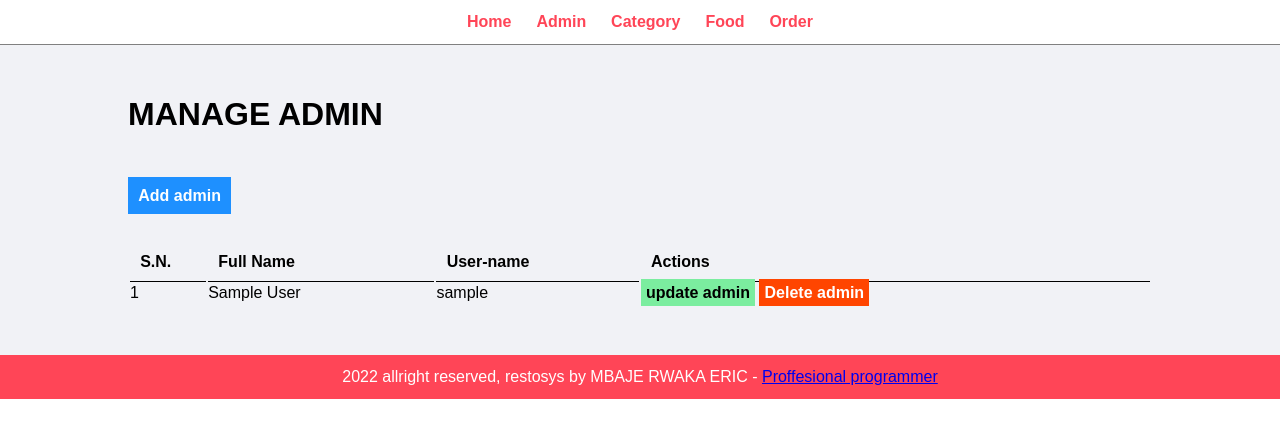
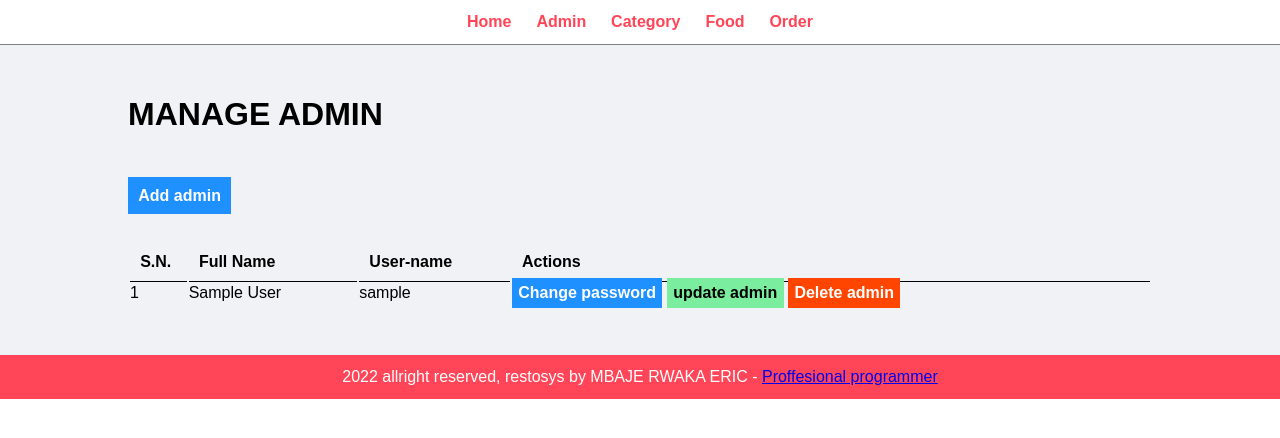
Before and after one commit to MBAJERWAKAERIC/restosys, a PHP site: page /restosys/admin/manage-admin.php in a window 1280 px wide. Shown: the top 438 px of the page. Run offline with PHP 8.4, Linux system fonts and the light colour scheme; tables that the repository leaves empty or names only in its code hold one stand-in row (values such as "Sample post").

Commit message:
Change the password

```diff
--- a/admin/manage-admin.php
+++ b/admin/manage-admin.php
@@ -77,7 +77,10 @@ if ( $res == TRUE )
             ?></td>
                 <td><?php echo $username;
             ?></td>
-                <td><a href='<?php echo SITEURL; ?>admin/update-admin.php?id=<?php echo $id;?>'
+                <td>
+                    <a href='<?php echo SITEURL; ?>admin/update-password.php?id=<?php echo $id;?>'
+                        class='btn-primary'>Change password</a>
+                    <a href='<?php echo SITEURL; ?>admin/update-admin.php?id=<?php echo $id;?>'
                         class='btn-secondary'>update admin</a>
                     <a href='<?php echo SITEURL; ?>admin/delete-admin.php?id=<?php echo $id;?>'
                         class='btn-danger'>Delete admin</a>
--- a/admin/update-admin.php
+++ b/admin/update-admin.php
@@ -86,6 +86,9 @@ if ( isset( $_POST[ 'submit' ] ) )
 
     //check whether the query is executed successfully
     if ( $res == TRUE )
+
+    /*I sugest if possible ;
+    let admin update his or her own profile*/
  {
         //qUERY EXECUTED AND ADMIN UPDATED
         $_SESSION[ 'update' ] = "<div class='success'>admin updated successfuly.</div>";
```
Also changed, not shown: admin/update-password.php (added, +13 -0 lines).
